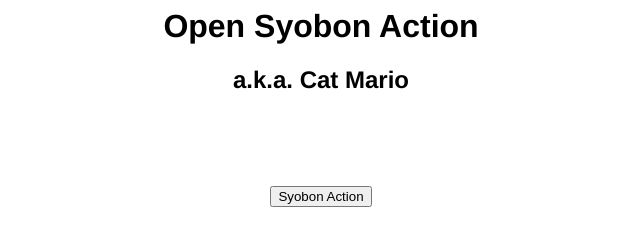
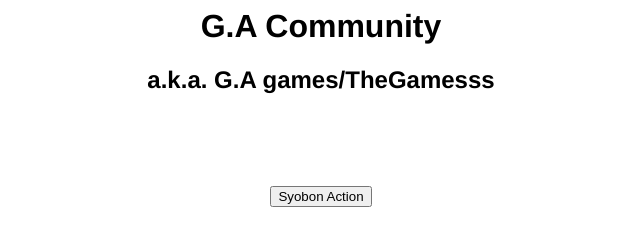
Before and after one commit to TheGamesss/TheGamesss.github.io, a plain HTML site: page index.html in a window 1280 px wide. Shown: the whole page, without its empty margins (319-959 px from the left). Drawn offline with Linux system fonts and the light colour scheme.

Commit message:
Update index.html

```diff
--- a/index.html
+++ b/index.html
@@ -15,8 +15,8 @@
     </style>
   <style type="text/css"></style><style type="text/css" id="tts-styles">[data-tts-block-id].tts-active {background: rgba(206, 225, 255, 0.9) !important;} [data-tts-sentence-id].tts-active {background: rgba(0, 89, 191, 0.7) !important;}</style></head>
   <body>
-    <h1>Open Syobon Action</h1>
-    <h2>a.k.a. Cat Mario</h2>
+    <h1>G.A Community</h1>
+    <h2>a.k.a. G.A games/TheGamesss</h2>
 
     <br><br>
 
```
